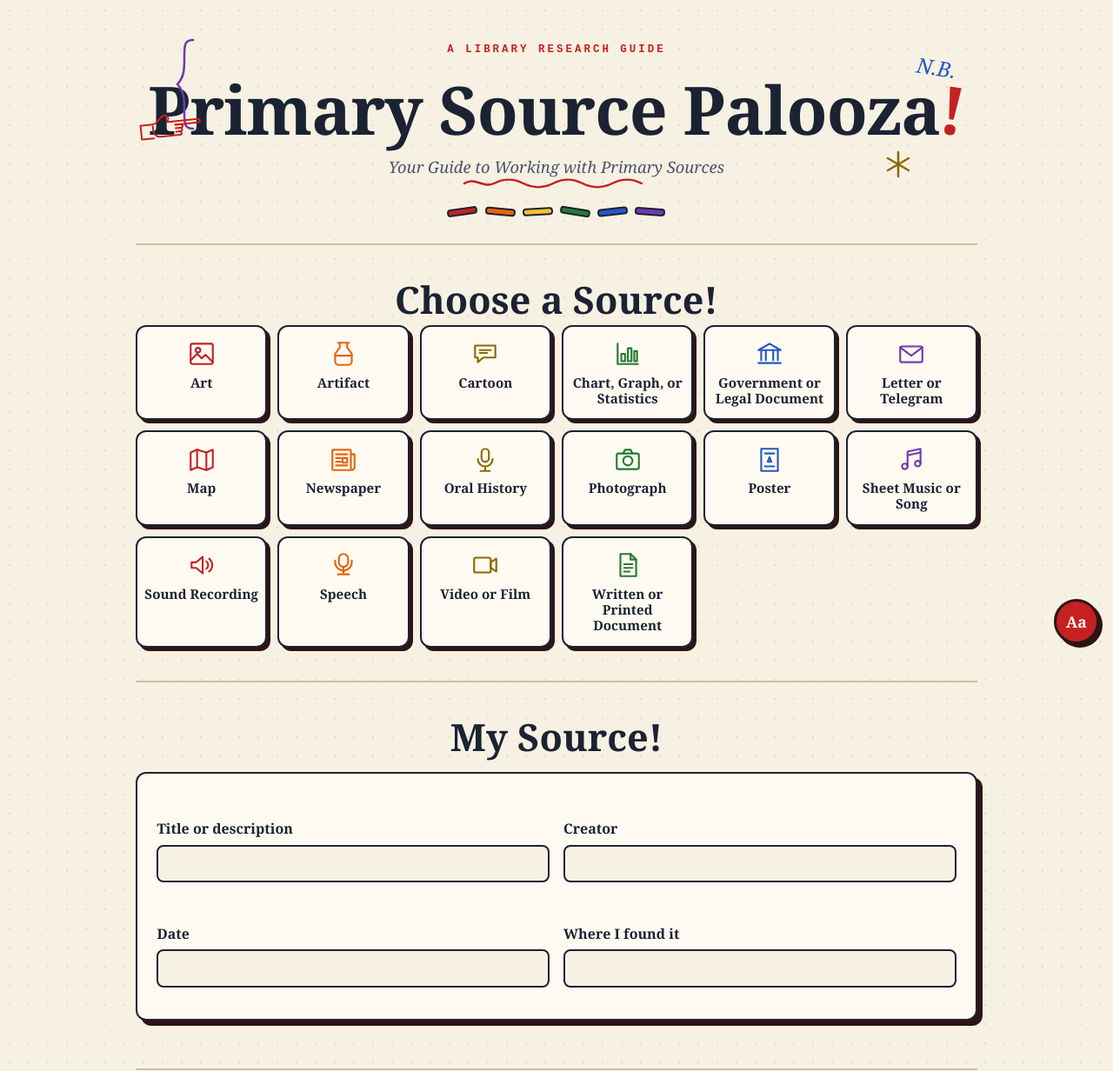
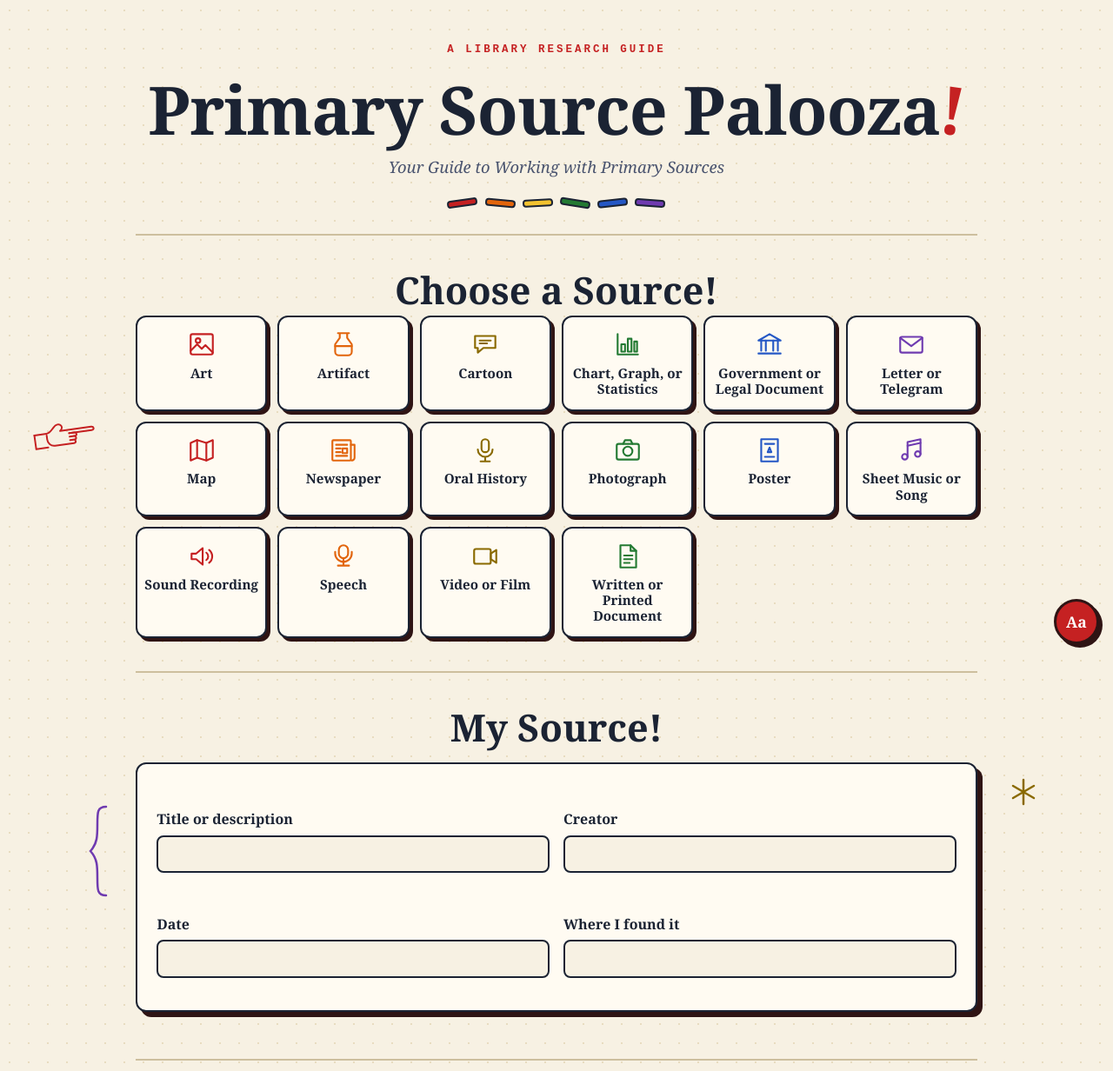
Before and after one commit to mistertlibrary/primarysourcepalooza, a plain HTML site: page index.html in a window 1280 px wide. Shown: the part 43-1275 px from the top of the page at 87% size. Drawn offline with Linux system fonts and the light colour scheme; a web font is replaced by a local one.

Commit message:
Update index.html

```diff
--- a/index.html
+++ b/index.html
@@ -90,14 +90,17 @@ header.hero h1{font-size:clamp(2.3rem,8vw,4.8rem);font-weight:900;margin:.2em 0
 .confetti span:nth-child(5){background:var(--s5);transform:rotate(-6deg)}.confetti span:nth-child(6){background:var(--s6);transform:rotate(4deg)}
 
 .hero{position:relative;max-width:1000px;margin:0 auto}
-.marg{position:absolute;color:var(--accent);pointer-events:none}
+.has-marg{position:relative}
+.marg{position:absolute;pointer-events:none;color:var(--accent);display:none}
 .marg svg{display:block}
-.m-hand{left:2%;top:46%;transform:rotate(-6deg)}
-.m-nb{right:4%;top:22%;font-family:var(--display);font-style:italic;font-weight:500;font-size:1.5rem;transform:rotate(9deg);color:var(--s5)}
-.m-star{right:9%;top:62%;color:var(--s3)}
-.m-brace{left:6%;top:16%;color:var(--s6)}
-.m-squig{display:block;margin:-.2rem auto 0;color:var(--accent)}
-@media (max-width:760px){.m-hand,.m-nb,.m-star,.m-brace{display:none}}
+@media (min-width:1240px){.marg{display:block}}
+.m-hand{left:-118px;top:42%;transform:rotate(-8deg)}
+.m-brace{left:-56px;top:150px;color:var(--s6)}
+.m-star{right:-70px;top:120px;color:#8a6a00}
+:root[data-theme="dark"] .m-star{color:var(--s3)}
+.m-nb{right:-96px;top:150px;font-family:var(--display);font-style:italic;font-weight:500;font-size:1.6rem;transform:rotate(10deg);color:var(--s5)}
+.m-squig{left:-60px;top:240px}
+:root[data-theme="contrast"] .marg{color:var(--accent)!important}
 .stepper{display:grid;grid-template-columns:repeat(6,1fr);gap:8px;list-style:none;padding:0;margin:0 0 .4rem}
 .stepper button{width:100%;height:100%;padding:.5rem .3rem;border:2px solid var(--ink);border-radius:10px;background:var(--t);color:var(--ink);cursor:pointer;font-family:var(--display);font-weight:700;font-size:.82rem;line-height:1.15;box-shadow:3px 3px 0 var(--shadow-col)}
 .stepper .n{display:block;font-family:var(--mono);font-size:.95rem}
@@ -115,7 +118,7 @@ section h2{font-size:clamp(1.8rem,5vw,2.7rem);font-weight:800;margin:0 0 .3rem}
   background:var(--card);color:var(--ink);border:2px solid var(--ink);border-radius:12px;box-shadow:4px 4px 0 var(--shadow-col);
   font-family:var(--display);font-weight:700;font-size:.95rem;line-height:1.2;cursor:pointer;transition:transform .08s ease}
 .picker button svg{width:34px;height:34px;color:var(--c)}
-:root:not([data-theme="dark"]):not([data-theme="contrast"]) .picker li:nth-child(6n+3) button:not([aria-pressed="true"]) svg,:root:not([data-theme="dark"]):not([data-theme="contrast"]) .m-star{color:#8a6a00}
+:root:not([data-theme="dark"]):not([data-theme="contrast"]) .picker li:nth-child(6n+3) button:not([aria-pressed="true"]) svg{color:#8a6a00}
 .picker li:nth-child(6n+1) button{--c:var(--s1);--t:var(--t1);--o:var(--o1)}.picker li:nth-child(6n+2) button{--c:var(--s2);--t:var(--t2);--o:var(--o2)}
 .picker li:nth-child(6n+3) button{--c:var(--s3);--t:var(--t3);--o:var(--o3)}.picker li:nth-child(6n+4) button{--c:var(--s4);--t:var(--t4);--o:var(--o4)}
 .picker li:nth-child(6n+5) button{--c:var(--s5);--t:var(--t5);--o:var(--o5)}.picker li:nth-child(6n+6) button{--c:var(--s6);--t:var(--t6);--o:var(--o6)}
@@ -190,25 +193,22 @@ footer{text-align:center;margin-top:2rem}
 <div class="topbar"><a href="/librarylyceum/guides.html">WEHS Library Lyceum</a> research guides presents...</div>
 
 <header class="hero">
-  <span class="marg m-brace" aria-hidden="true"><svg width="26" height="110" viewBox="0 0 26 110" fill="none" stroke="currentColor" stroke-width="2.5" stroke-linecap="round"><path d="M22 4c-10 0-10 6-10 20s0 22-8 31c8 9 8 17 8 31s0 20 10 20"/></svg></span>
-  <span class="marg m-nb" aria-hidden="true">N.B.</span>
-  <span class="marg m-hand" aria-hidden="true"><svg width="74" height="40" viewBox="0 0 74 40" fill="none" stroke="currentColor" stroke-width="2" stroke-linecap="round" stroke-linejoin="round"><path d="M2 14h14c4 0 6-3 9-6s7-4 9-1-2 6-2 6h36c3 0 4 4 0 4H42"/><path d="M42 17h6c3 0 3 4 0 4h-6M42 21h5c3 0 3 4 0 4h-5M42 25h4c3 0 3 4 0 4H24c-5 0-8-4-8-8v-5"/><path d="M2 14v16h14"/></svg></span>
-  <span class="marg m-star" aria-hidden="true"><svg width="34" height="34" viewBox="0 0 34 34" fill="none" stroke="currentColor" stroke-width="2.5" stroke-linecap="round"><path d="M17 3v28M5 10l24 14M29 10L5 24"/></svg></span>
   <div class="kicker">A Library Research Guide</div>
   <h1>Primary Source Palooza<span class="bang">!</span></h1>
   <p class="lead">Your Guide to Working with Primary Sources</p>
-  <svg class="m-squig" width="220" height="14" viewBox="0 0 220 14" fill="none" stroke="currentColor" stroke-width="2.5" stroke-linecap="round" aria-hidden="true"><path d="M4 8c12-8 22 6 34 0s22-6 34 0 22 6 34 0 22-6 34 0 22 6 34 0 22-6 34 0"/></svg>
   <div class="confetti" aria-hidden="true"><span></span><span></span><span></span><span></span><span></span><span></span></div>
 </header>
 
 <main id="main"><div class="wrap">
 
-<section id="picker-section" aria-labelledby="picker-title">
+<section id="picker-section" class="has-marg" aria-labelledby="picker-title">
+  <span class="marg m-hand" aria-hidden="true"><svg width="74" height="40" viewBox="0 0 74 40" fill="none" stroke="currentColor" stroke-width="2" stroke-linecap="round" stroke-linejoin="round"><path d="M2 14h14c4 0 6-3 9-6s7-4 9-1-2 6-2 6h36c3 0 4 4 0 4H42"/><path d="M42 17h6c3 0 3 4 0 4h-6M42 21h5c3 0 3 4 0 4h-5M42 25h4c3 0 3 4 0 4H24c-5 0-8-4-8-8v-5"/><path d="M2 14v16h14"/></svg></span>
   <h2 id="picker-title">Choose a Source!</h2>
   <ul class="picker" id="picker"></ul>
 </section>
 
-<section aria-labelledby="mysource-title">
+<section class="has-marg" aria-labelledby="mysource-title">
+  <span class="marg m-brace" aria-hidden="true"><svg width="26" height="110" viewBox="0 0 26 110" fill="none" stroke="currentColor" stroke-width="2.5" stroke-linecap="round"><path d="M22 4c-10 0-10 6-10 20s0 22-8 31c8 9 8 17 8 31s0 20 10 20"/></svg></span><span class="marg m-star" aria-hidden="true"><svg width="34" height="34" viewBox="0 0 34 34" fill="none" stroke="currentColor" stroke-width="2.5" stroke-linecap="round"><path d="M17 3v28M5 10l24 14M29 10L5 24"/></svg></span>
   <h2 id="mysource-title">My Source!</h2>
   <div class="panel">
     <div class="fields">
@@ -221,7 +221,8 @@ footer{text-align:center;margin-top:2rem}
   </div>
 </section>
 
-<section aria-labelledby="analysis-title">
+<section class="has-marg" aria-labelledby="analysis-title">
+  <span class="marg m-nb" aria-hidden="true">N.B.</span><span class="marg m-squig" aria-hidden="true"><svg width="16" height="240" viewBox="0 0 16 240" fill="none" stroke="currentColor" stroke-width="2.5" stroke-linecap="round"><path d="M8 4c-8 12 8 22 0 34s8 22 0 34 8 22 0 34-8 22 0 34 8 22 0 34-8 22 0 34"/></svg></span>
   <h2 id="analysis-title">Analysis!</h2>
   <ol class="stepper" id="stepper" aria-label="Stages"></ol>
   <div id="stages"></div>
```
